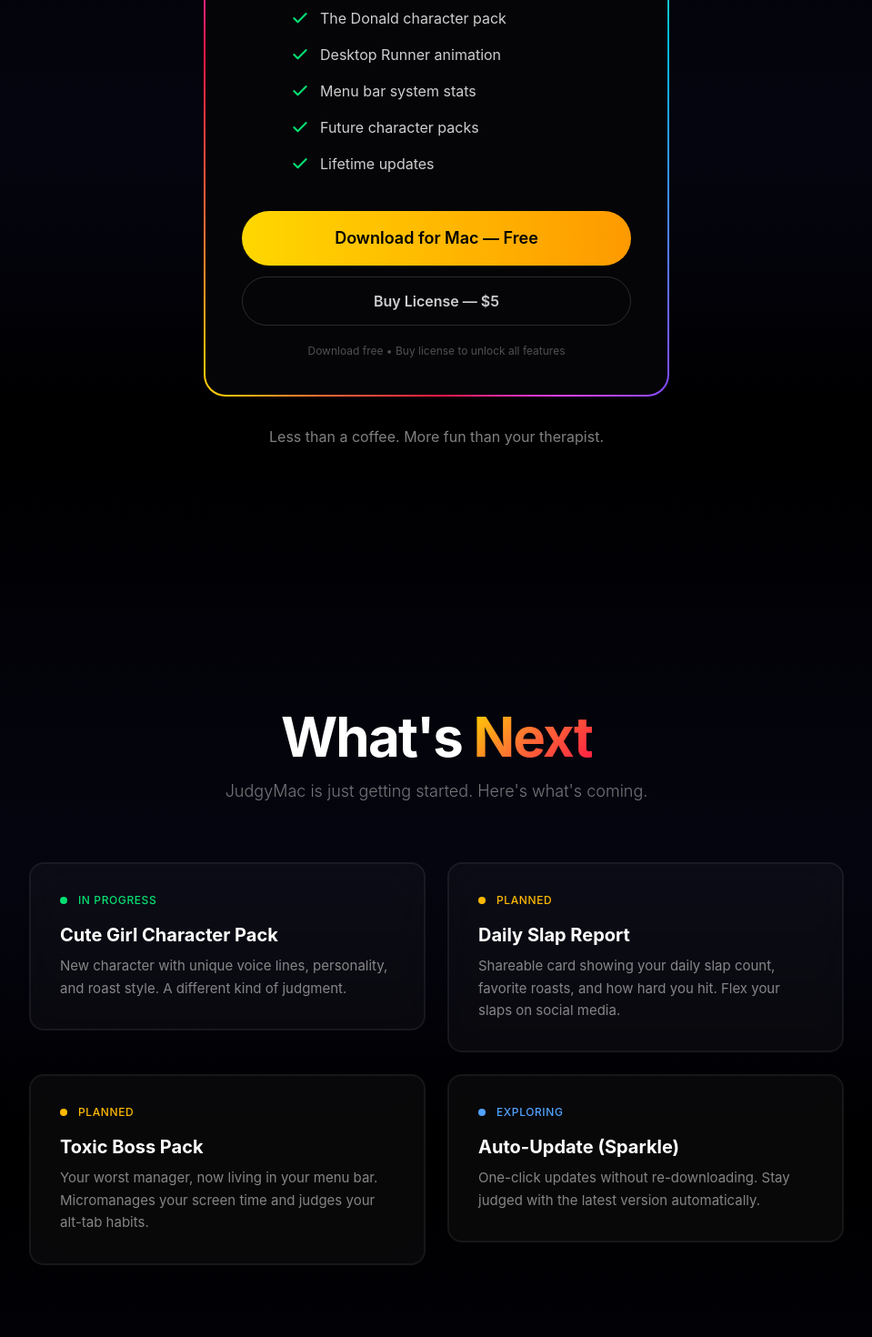
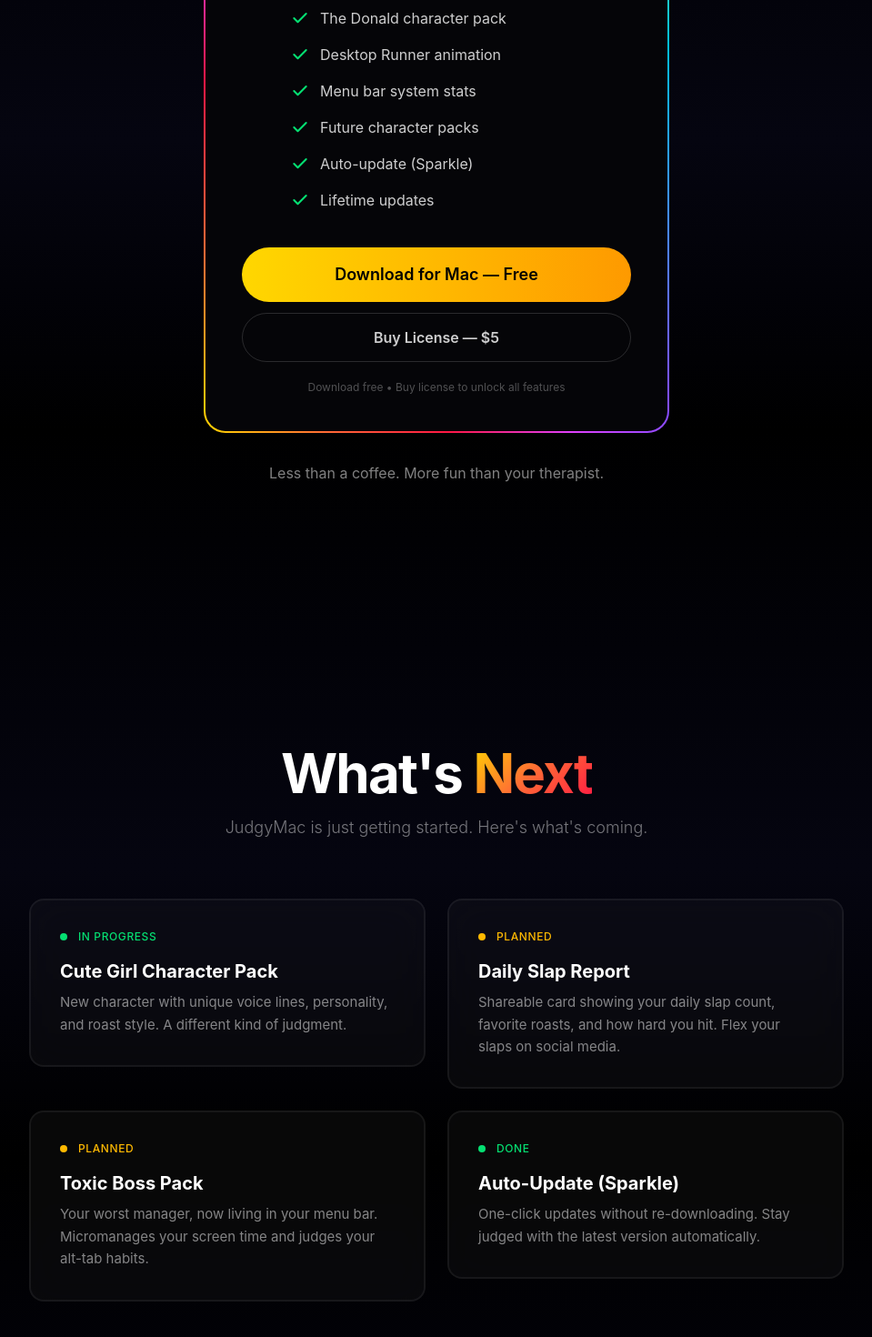
Before and after one commit to tuandev-nv/JudgyMac-landing-page, a Next.js app: page / in a window 1280 px wide. Shown: the part 5127-6597 px from the top of the page at 91% size, without its empty margins (160-1119 px from the left). Built offline with nearby package versions, Linux system fonts and the light colour scheme; no server answers.

Commit message:
feat: add Auto-Update to pricing, mark as Done in roadmap

```diff
--- a/app/page.tsx
+++ b/app/page.tsx
@@ -482,6 +482,13 @@
                     className="w-5 h-5 text-green-400 flex-shrink-0"
                     strokeWidth={2.5}
                   />{" "}
+                  Auto-update (Sparkle)
+                </li>
+                <li className="flex items-center gap-3 text-white/80 text-base">
+                  <Check
+                    className="w-5 h-5 text-green-400 flex-shrink-0"
+                    strokeWidth={2.5}
+                  />{" "}
                   Lifetime updates
                 </li>
               </ul>
@@ -558,8 +565,8 @@
             <ScrollReveal delay={4}>
               <div className="glass-card rounded-2xl p-8">
                 <div className="flex items-center gap-3 mb-4">
-                  <div className="w-2 h-2 rounded-full bg-blue-400"></div>
-                  <span className="text-blue-400 text-xs font-medium uppercase tracking-wider">Exploring</span>
+                  <div className="w-2 h-2 rounded-full bg-green-400"></div>
+                  <span className="text-green-400 text-xs font-medium uppercase tracking-wider">Done</span>
                 </div>
                 <h3 className="font-display font-bold text-xl mb-2">Auto-Update (Sparkle)</h3>
                 <p className="text-white/50 text-[15px] leading-relaxed">One-click updates without re-downloading. Stay judged with the latest version automatically.</p>
```
